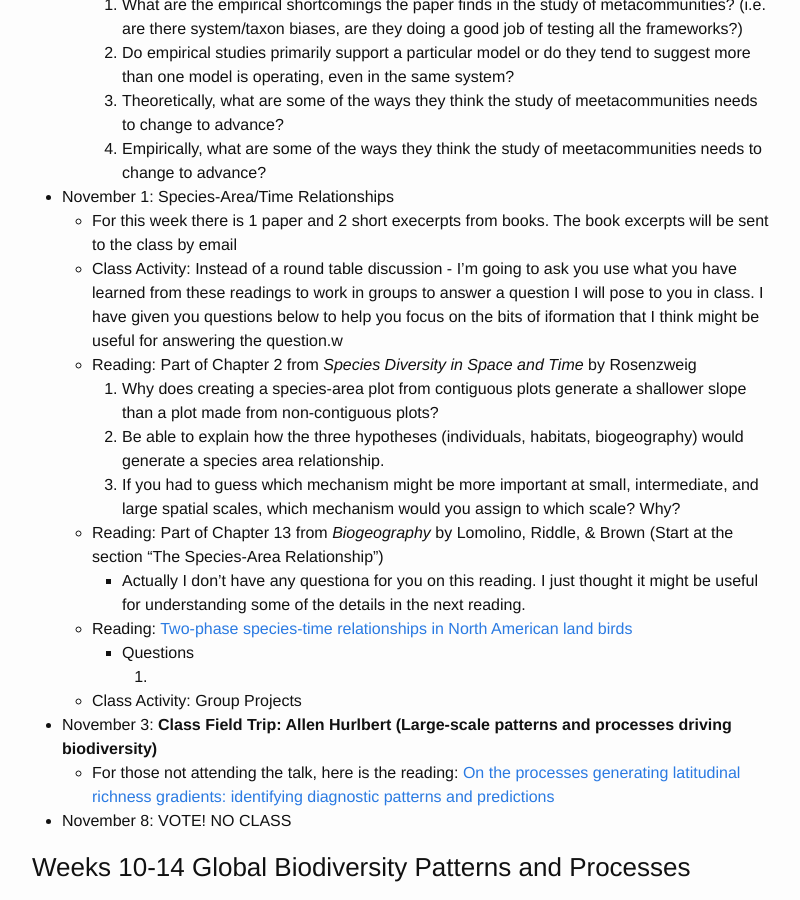
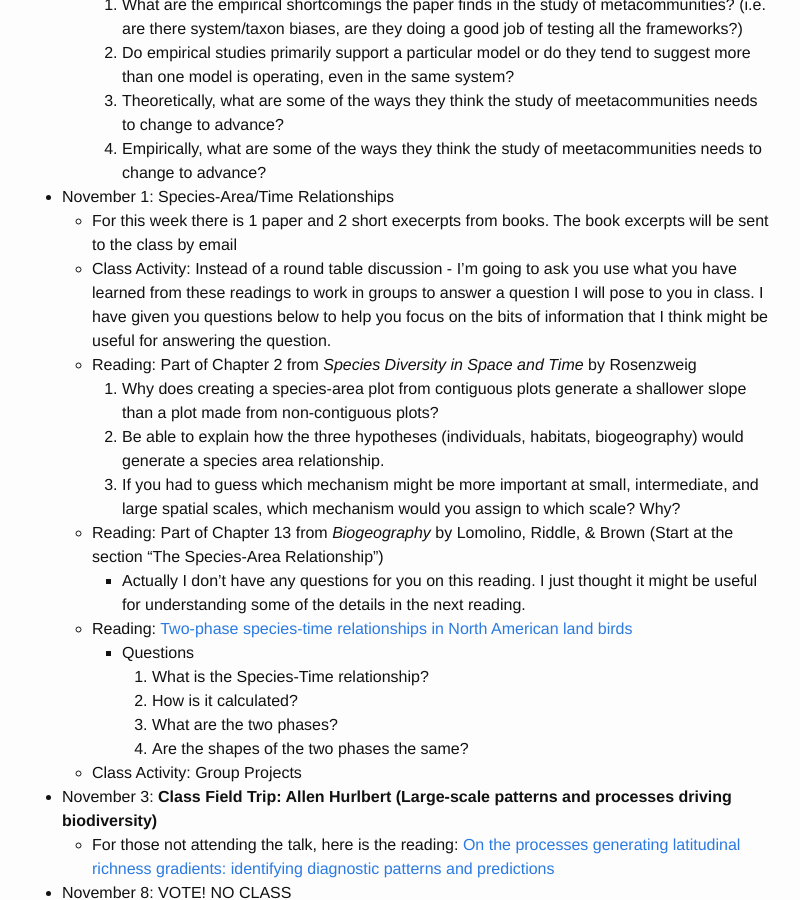
Before and after one commit to skmorgane/biodiversity-course, a Jekyll site: the page built from schedule.md, in a window 1280 px wide and 900 px high, scrolled down 8381 px. Shown: the whole window, without its empty margins (238-1038 px from the left). Built offline with Jekyll 4.4.1, drawn with Linux system fonts in a browser that asks for light colours.

Commit message:
Add SAR questions

```diff
--- a/schedule.md
+++ b/schedule.md
@@ -250,16 +250,19 @@ Tuesdays are often a split between class activity and discussion, thus there are
 
 * November 1: Species-Area/Time Relationships
     *  For this week there is 1 paper and 2 short execerpts from books. The book excerpts will be sent to the class by email
-    * Class Activity: Instead of a round table discussion - I'm going to ask you use what you have learned from these readings to work in groups to answer a question I will pose to you in class. I have given you questions below to help you focus on the bits of iformation that I think might be useful for answering the question.w
+    * Class Activity: Instead of a round table discussion - I'm going to ask you use what you have learned from these readings to work in groups to answer a question I will pose to you in class. I have given you questions below to help you focus on the bits of information that I think might be useful for answering the question.
     *  Reading: Part of Chapter 2 from *Species Diversity in Space and Time* by Rosenzweig
           1. Why does creating a species-area plot from contiguous plots generate a shallower slope than a plot made from non-contiguous plots?
          2. Be able to explain how the three hypotheses (individuals, habitats, biogeography) would generate a species area relationship.
          3. If you had to guess which mechanism might be more important at small, intermediate, and large spatial scales, which mechanism would you assign to which scale? Why?
     *  Reading: Part of Chapter 13 from *Biogeography* by Lomolino, Riddle, & Brown (Start at the section "The Species-Area Relationship")
-         - Actually I don't have any questiona for you on this reading. I just thought it might be useful for understanding some of the details in the next reading.
+         - Actually I don't have any questions for you on this reading. I just thought it might be useful for understanding some of the details in the next reading.
     *  Reading: [Two-phase species-time relationships in North American land birds](https://doi.org/10.1111/j.1461-0248.2004.00581.x)
          - Questions
-         1.
+         1. What is the Species-Time relationship?
+         2. How is it calculated?
+         3. What are the two phases?
+         4. Are the shapes of the two phases the same?
     *  Class Activity: Group Projects
 
 * November 3: **Class Field Trip: Allen Hurlbert (Large-scale patterns and processes driving biodiversity)**
```
